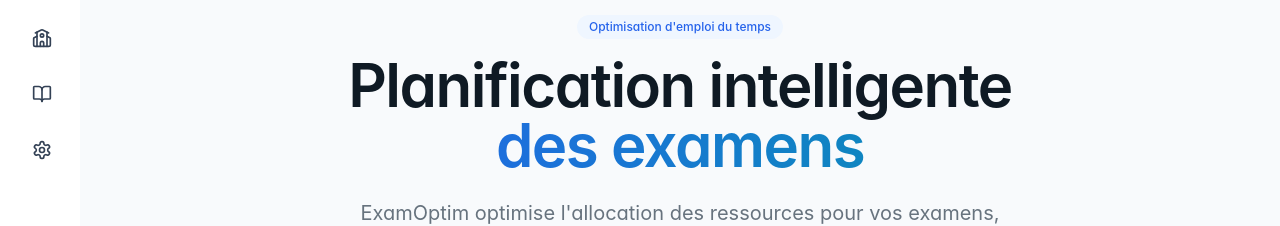
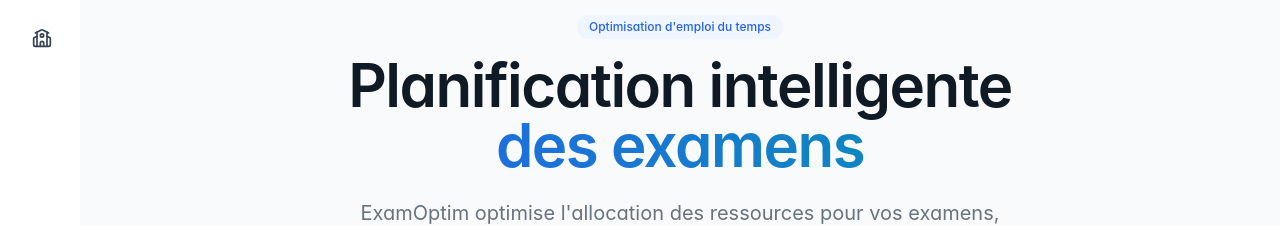
Before and after one commit to Arix-ALIMAGNIDOKPO/smart-exam-scheduler, a React (Vite) app: page / in a window 1280 px wide. Shown: the part 179-405 px from the top of the page. Built offline with nearby package versions, Linux system fonts and the light colour scheme.

Commit message:
Remove Navbar links
Removes the documentation and settings links from the Navbar component.

```diff
--- a/src/components/Dashboard.tsx
+++ b/src/components/Dashboard.tsx
@@ -4,8 +4,6 @@ import {
   Calendar,
   LayoutDashboard,
   School,
-  BookOpen,
-  Settings,
   Menu,
   X,
   ChevronLeft,
@@ -110,12 +108,6 @@ const Dashboard: React.FC = () => {
         );
       case "overview":
         return <Hero />;
-      case "docs":
-        // Redirect to About page when docs is clicked
-        useEffect(() => {
-          navigate('/about');
-        }, []);
-        return <div className="p-6">Redirection vers la documentation...</div>;
       default:
         return <div className="p-6 text-center text-gray-500">Contenu en cours de développement</div>;
     }
@@ -177,18 +169,6 @@ const Dashboard: React.FC = () => {
               active={activeTab === "results"}
               onClick={() => setActiveTab("results")}
             />
-            <NavItem
-              icon={<BookOpen size={20} />}
-              label="Documentation"
-              active={activeTab === "docs"}
-              onClick={() => setActiveTab("docs")}
-            />
-            <NavItem
-              icon={<Settings size={20} />}
-              label="Paramètres"
-              active={activeTab === "settings"}
-              onClick={() => setActiveTab("settings")}
-            />
           </nav>
 
           {/* Sidebar footer with version */}
```
